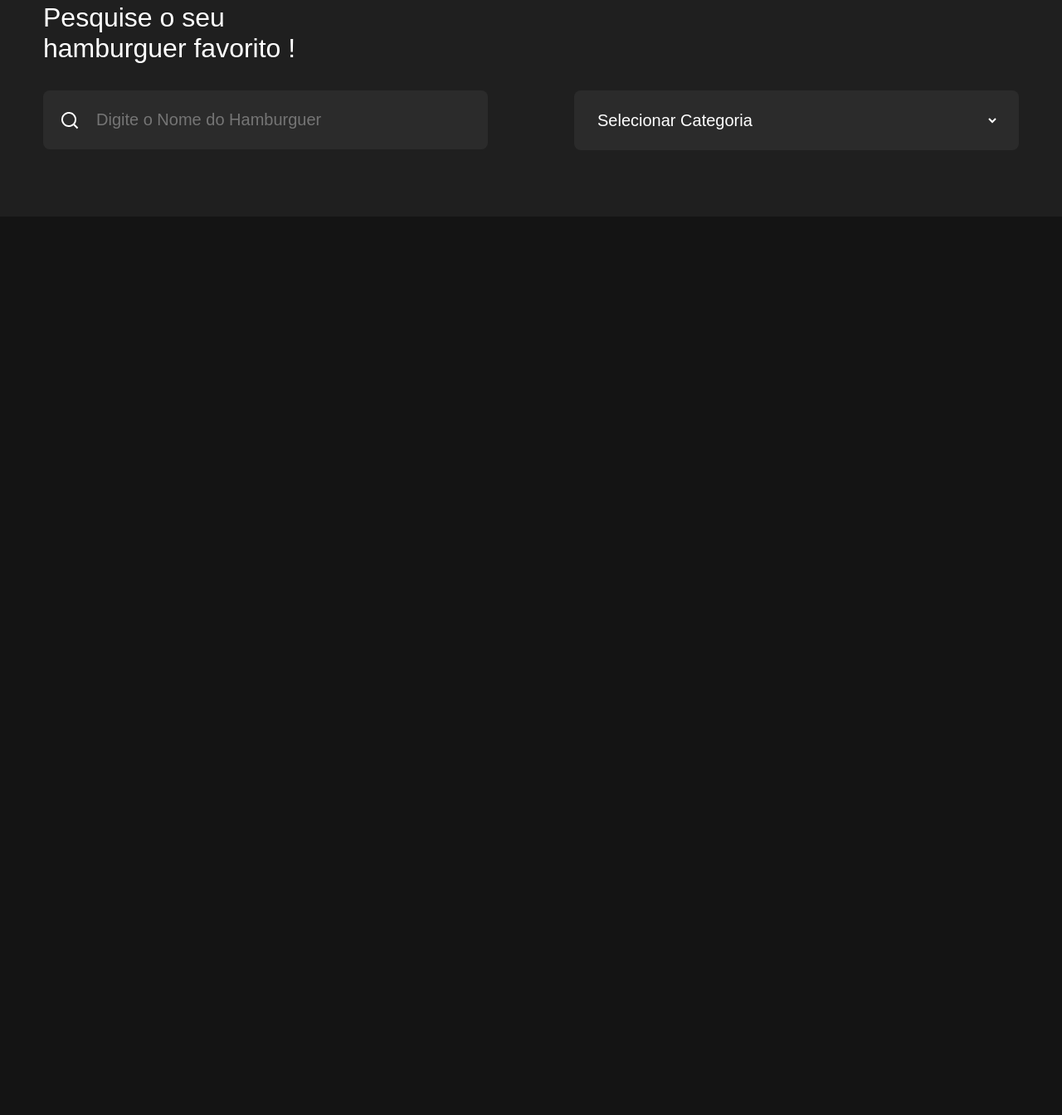
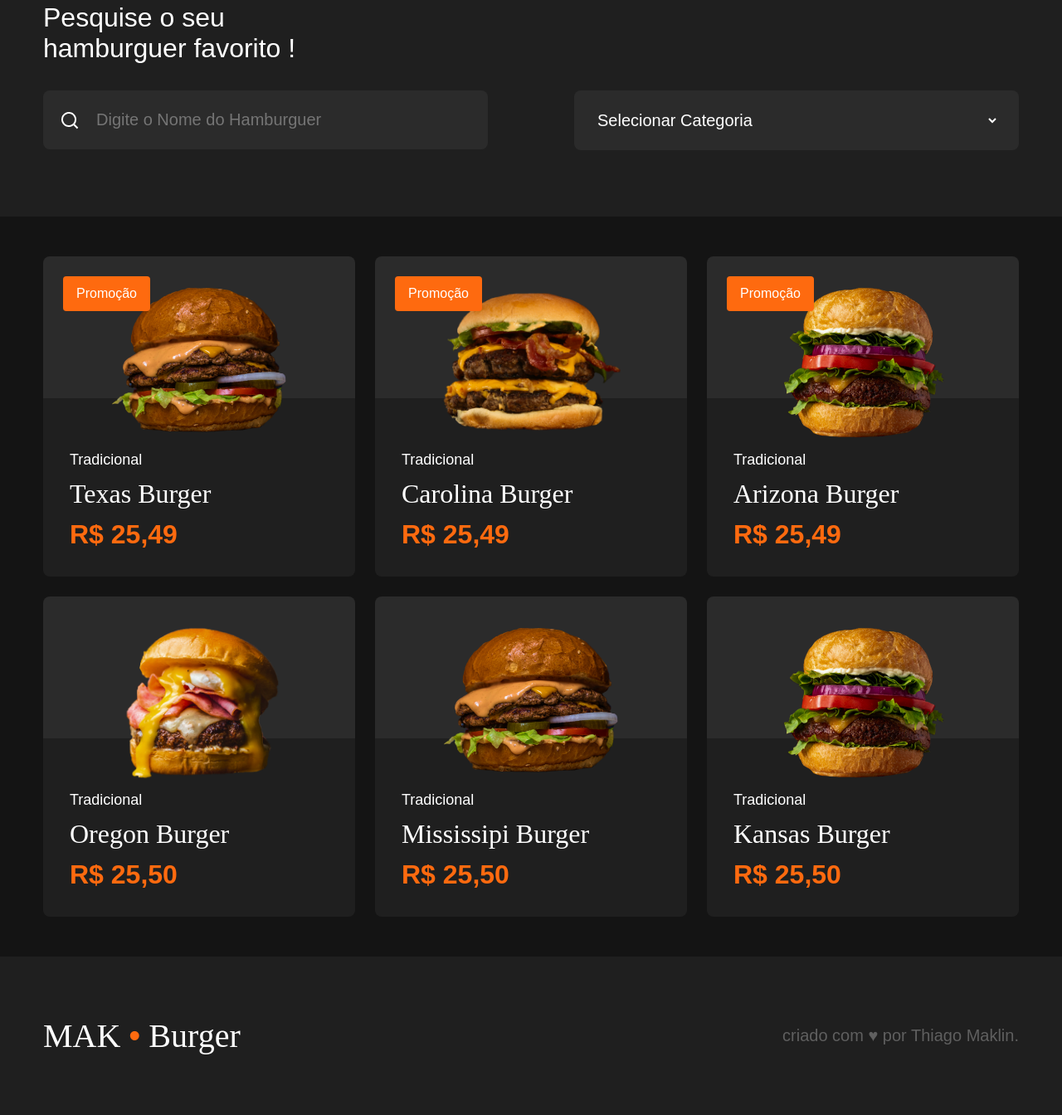
Before and after one commit to ThiagoMaklin/MAKBurger, a plain HTML site: page index.html in a window 1280 px wide. Shown: the part 685-2029 px from the top of the page at 83% size. Before the commit the page ends 946 px from the top, so only its background shows below. Drawn offline with Linux system fonts and the light colour scheme; a web font is replaced by a local one.

Commit message:
área de produtos e roda-pé

```diff
--- a/assets/css/style.css
+++ b/assets/css/style.css
@@ -197,6 +197,100 @@ header .menu .menu-icon div {
     border-right: 24px solid transparent;
 }
 
+/* PRODUCTS */
+
+.products-grid {
+    display: grid;
+    grid-template-columns: repeat(3, 1fr);
+    gap: 24px;
+    margin: 48px 0px;
+}
+
+.product {
+    display: block;
+    border-radius: 8px;
+    overflow: hidden;
+    text-decoration: none;
+    position: relative;
+}
+.product:hover {
+    opacity: 0.8;
+}
+
+.product .warning {
+    position: absolute;
+    top: 24px;
+    left: 24px;
+    padding: 12px 16px;
+    background-color: #fe6a0f;
+    font-size: 16px;
+    font-weight: 500;
+    color: #fff;
+    border-radius: 4px;
+}
+
+.product .image {
+    text-align: center;
+    background-color: #2b2b2b;
+    padding-top: 32px;
+}
+
+.product .image img {
+    max-width: 100%;
+}
+
+.product .info {
+    background-color: #1f1f1f;
+    padding: 64px 32px 32px 32px;
+    margin-top: -56px;
+}
+
+.product .product-category {
+    font-size: 18px;
+    font-weight: 500;
+    color: #fff;
+}
+
+.product .product-name {
+    font-family: 'Calistoga';
+    font-size: 32px;
+    color: #fff;
+    margin: 12px 0px;
+}
+
+.product .product-price {
+    font-size: 32px;
+    font-weight: bold;
+    color: #fe6a0f;
+}
+
+/* FOOTER */
+
+footer {
+    background-color: #1f1f1f;
+}
+
+footer .container {
+    padding-top: 72px;
+    padding-bottom: 72px;
+    display: flex;
+    justify-content: space-between;
+    align-items: center;
+}
+
+footer .copyrights {
+    font-size: 20px;
+    color: #5f5f5f;
+}
+
+footer .copyrights a {
+    color: #5f5f5f;
+    text-decoration: none;
+}
+footer .copyrights a:hover {
+    text-decoration: underline;
+}
+
 @media (max-width: 824px) {
 
     header nav {
@@ -241,4 +335,19 @@ header .menu .menu-icon div {
         flex-direction: column;
         gap: 24px;
     }
+
+    .products-grid {
+        grid-template-columns: repeat(2, 1fr);
+    }
+
+    footer .container {
+        flex-direction: column;
+        gap: 32px;
+    }
 }
+
+@media (max-width: 700px) {
+    .products-grid {
+        grid-template-columns: 1fr;
+    }
+}
--- a/index.html
+++ b/index.html
@@ -64,7 +64,88 @@
             </div>
         </div>
     </section>
+
+    <section>
+        <div class="container">
+            <div class="products-grid">
+                <a href="" class="product">
+                    <div class="warning">Promoção</div>
+                    <div class="image">
+                        <img src="assets/images/burgers/burger1.png" alt="Imagem do hamburguer">
+                    </div>
+                    <div class="info">
+                        <div class="product-category">Tradicional</div>
+                        <div class="product-name">Texas Burger</div>
+                        <div class="product-price">R$ 25,49</div>
+                    </div>
+                </a>
+
+                <a href="" class="product">
+                    <div class="warning">Promoção</div>
+                    <div class="image">
+                        <img src="assets/images/burgers/burger2.png" alt="Imagem do hamburguer">
+                    </div>
+                    <div class="info">
+                        <div class="product-category">Tradicional</div>
+                        <div class="product-name">Carolina Burger</div>
+                        <div class="product-price">R$ 25,49</div>
+                    </div>
+                </a>
+
+                <a href="" class="product">
+                    <div class="warning">Promoção</div>
+                    <div class="image">
+                        <img src="assets/images/burgers/burger3.png" alt="Imagem do hamburguer">
+                    </div>
+                    <div class="info">
+                        <div class="product-category">Tradicional</div>
+                        <div class="product-name">Arizona Burger</div>
+                        <div class="product-price">R$ 25,49</div>
+                    </div>
+                </a>
+
+                <a href="" class="product">
+                    <div class="image">
+                        <img src="assets/images/burgers/burger4.png" alt="Imagem do hamburguer">
+                    </div>
+                    <div class="info">
+                        <div class="product-category">Tradicional</div>
+                        <div class="product-name">Oregon Burger</div>
+                        <div class="product-price">R$ 25,50</div>
+                    </div>
+                </a>
+
+                <a href="" class="product">
+                    <div class="image">
+                        <img src="assets/images/burgers/burger1.png" alt="Imagem do hamburguer">
+                    </div>
+                    <div class="info">
+                        <div class="product-category">Tradicional</div>
+                        <div class="product-name">Mississipi Burger</div>
+                        <div class="product-price">R$ 25,50</div>
+                    </div>
+                </a>
+
+                <a href="" class="product">
+                    <div class="image">
+                        <img src="assets/images/burgers/burger3.png" alt="Imagem do hamburguer">
+                    </div>
+                    <div class="info">
+                        <div class="product-category">Tradicional</div>
+                        <div class="product-name">Kansas Burger</div>
+                        <div class="product-price">R$ 25,50</div>
+                    </div>
+                </a>
+            </div>
+        </div>
+    </section>
+
     <footer>
-
+        <div class="container">
+            <div class="logo">
+                <a href="">MAK <span>•</span> Burger</a>
+            </div>
+            <div class="copyrights"> criado com &hearts; por <a href="https://github.com/ThiagoMaklin">Thiago Maklin.</a></div>
+        </div>
     </footer>
 </html>
```
